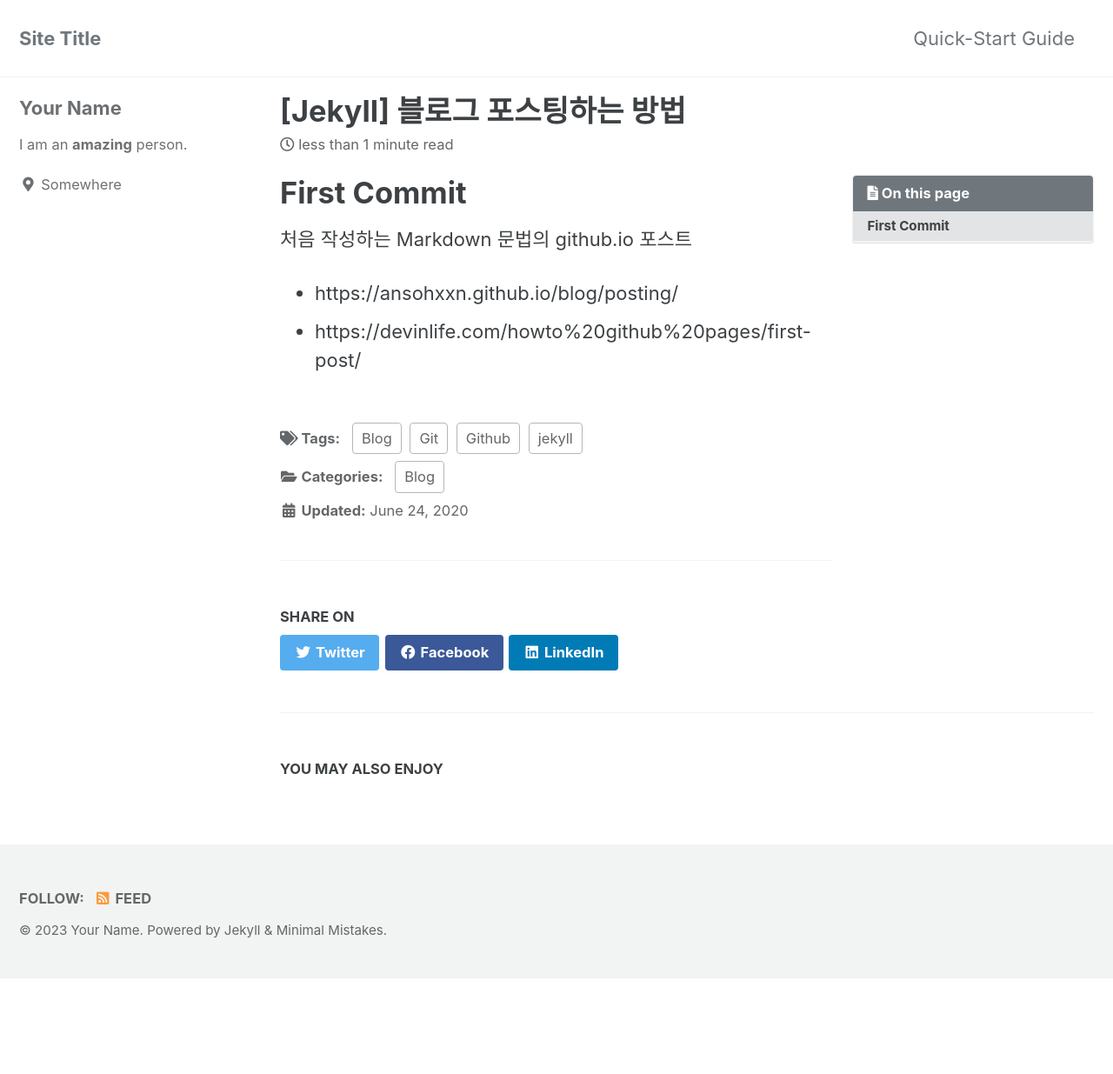
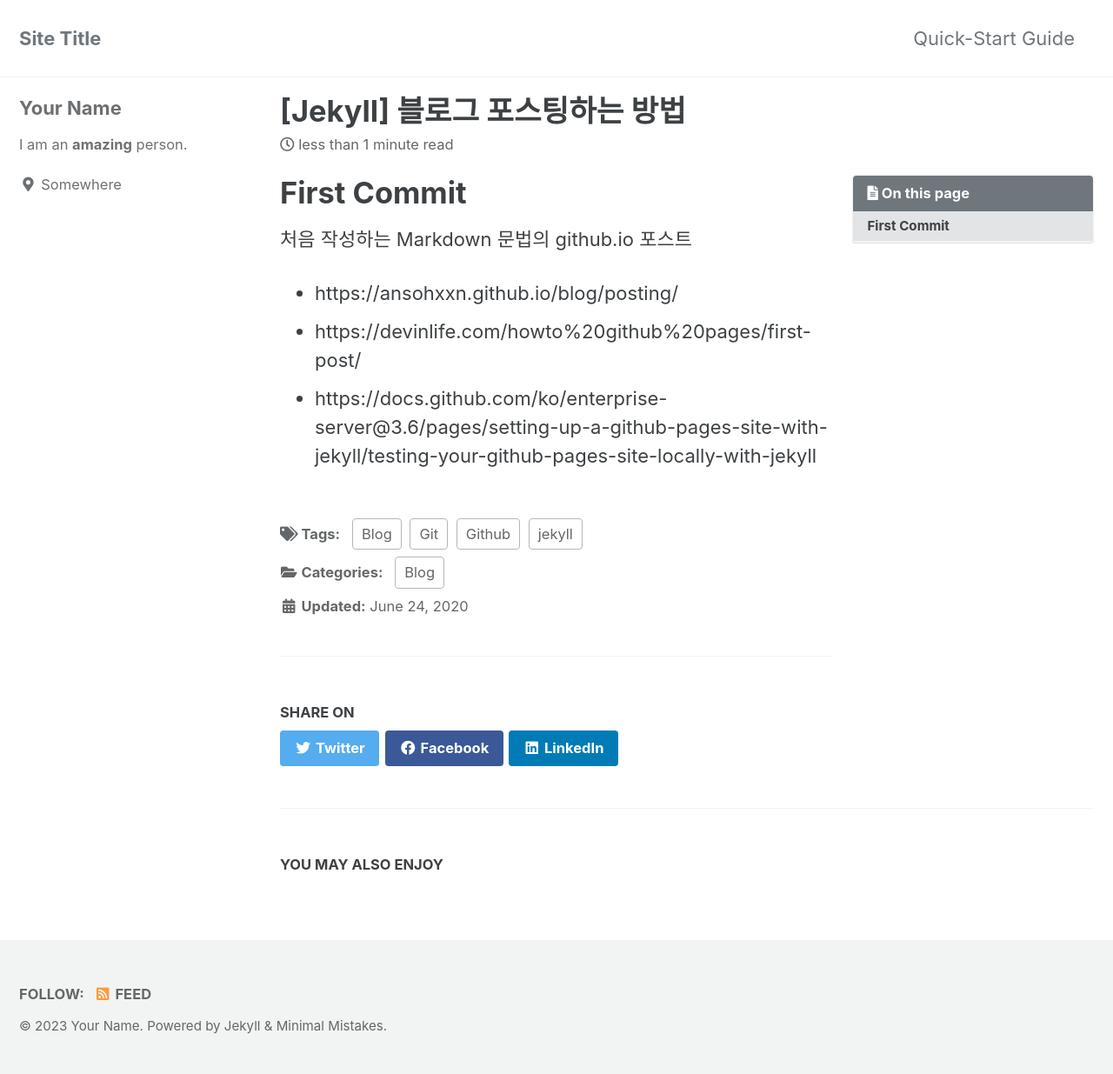
Before and after one commit to yw824/yw824.github.io, a Jekyll site: the page built from _posts/2023-06-24-first-post.md, in a window 1280 px wide. Shown: the whole page at 87% size. Built offline with Jekyll 4.4.1, drawn with Linux system fonts in a browser that asks for light colours; cached includes are drawn as plain includes; before the commit the page ends 1125 px from its top, so only the background shows below that; part of the change alters nothing that is shown.

Commit message:
[docs]: 첫 페이지 올리기 4번째 시도

```diff
--- a/_posts/2023-06-24-first-post.md
+++ b/_posts/2023-06-24-first-post.md
@@ -18,3 +18,4 @@ last_modified_at: 2020-06-24
 처음 작성하는 Markdown 문법의 github.io 포스트
 - https://ansohxxn.github.io/blog/posting/
 - https://devinlife.com/howto%20github%20pages/first-post/
+- https://docs.github.com/ko/enterprise-server@3.6/pages/setting-up-a-github-pages-site-with-jekyll/testing-your-github-pages-site-locally-with-jekyll
```
